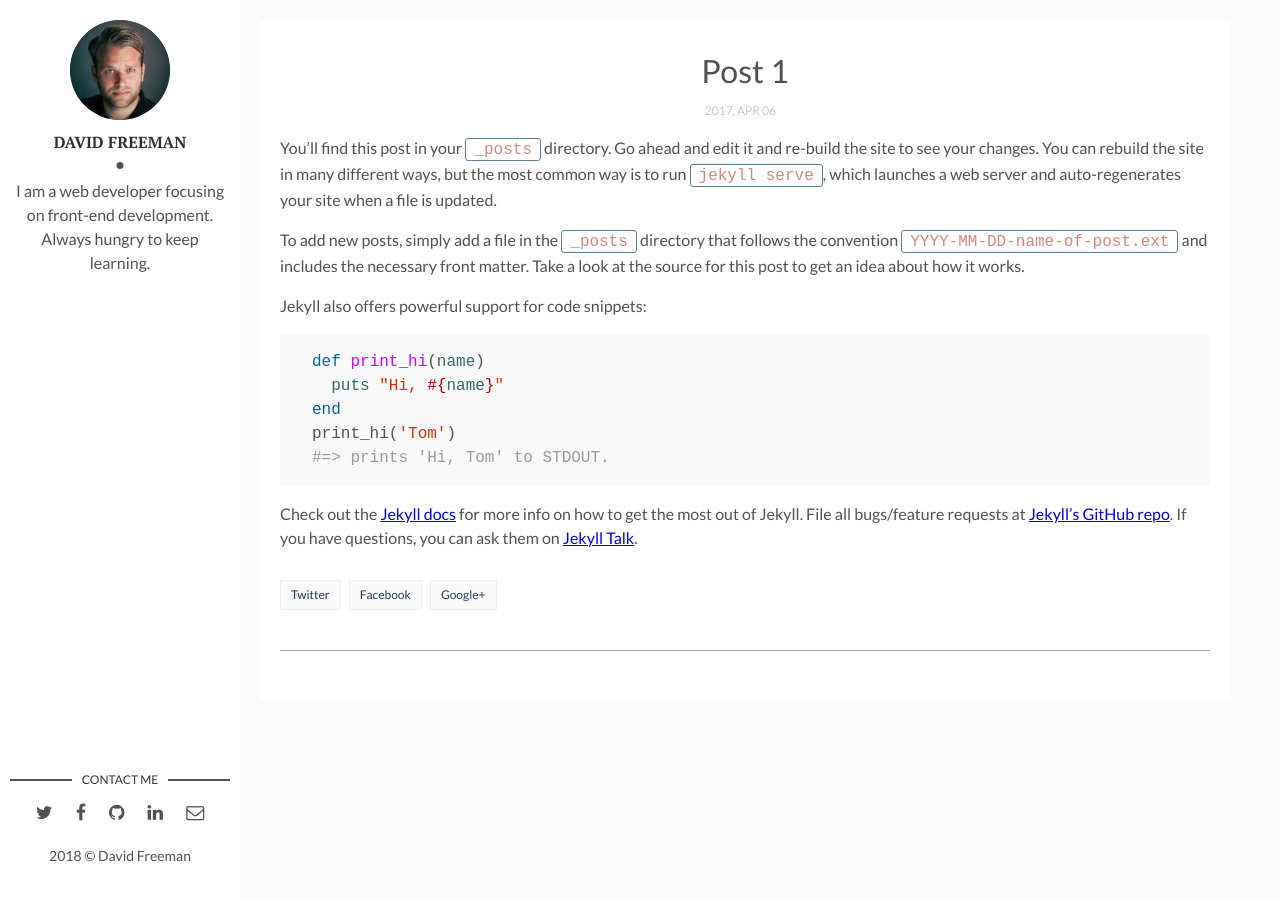
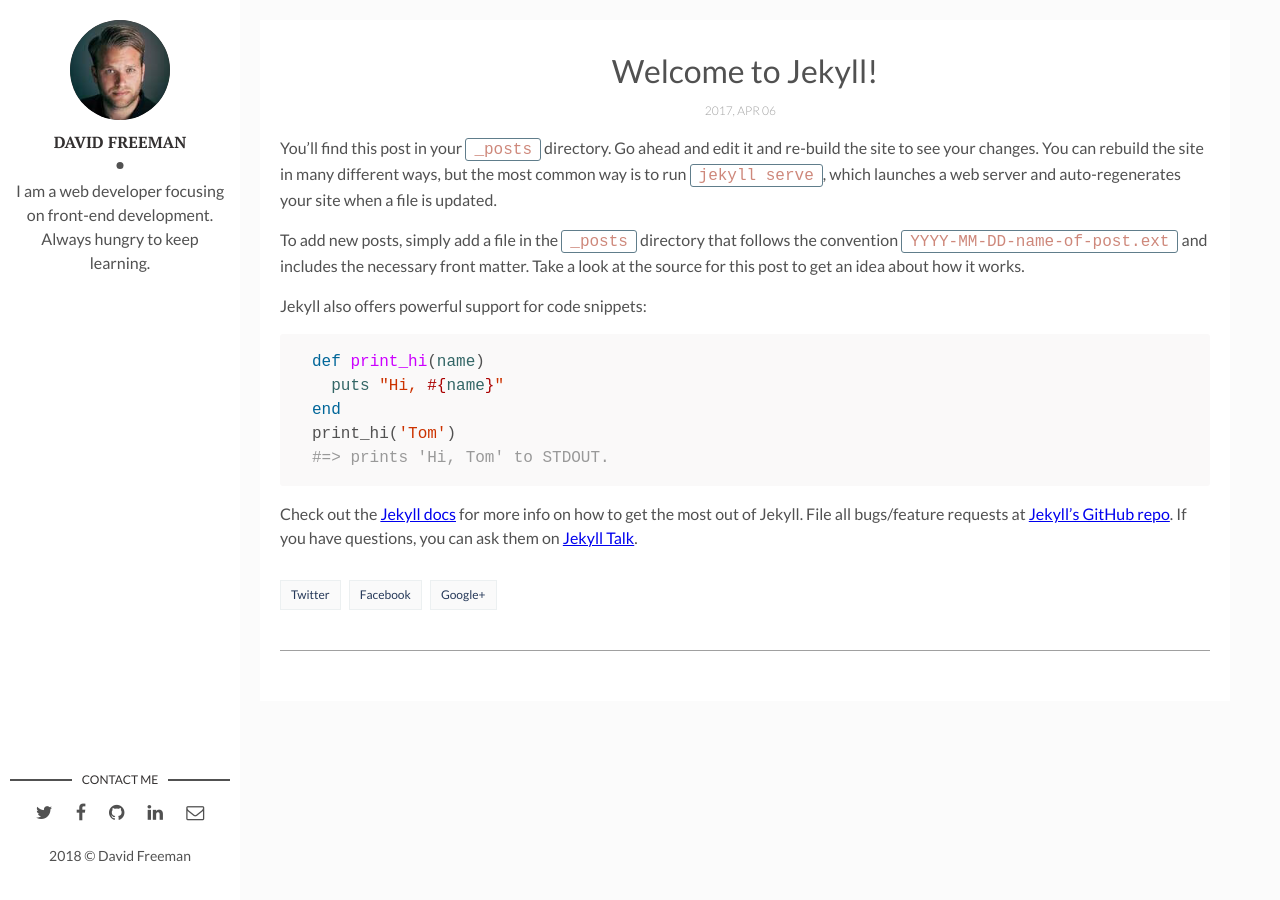
Before and after one commit to SabaSiddiqi/sabasiddiqi.github.io, a Jekyll site: the page built from _posts/2017-04-06-welcome-to-jekyll.markdown, in a window 1280 px wide. Built offline with Jekyll 4.4.1, drawn with Linux system fonts in a browser that asks for light colours; comment, search, counter and statistics services are not loaded.

Commit message:
Update from Forestry.io - 2017-04-06-welcome-to-jekyll.markdown

```diff
--- a/_posts/2017-04-06-welcome-to-jekyll.markdown
+++ b/_posts/2017-04-06-welcome-to-jekyll.markdown
@@ -1,6 +1,6 @@
 ---
 layout: post
-title: Post 1
+title: Welcome to Jekyll!
 date: 2017-04-06 10:32:20 +0000
 description: You’ll find this post in your `_posts` directory. Go ahead and edit it
   and re-build the site to see your changes.
```
